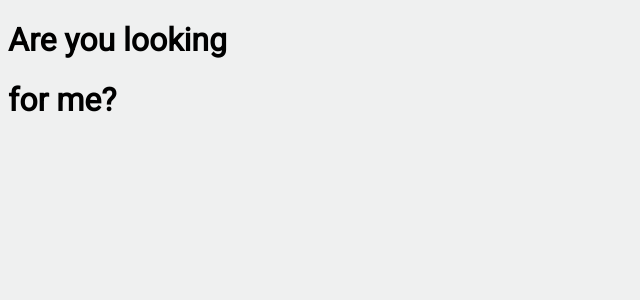
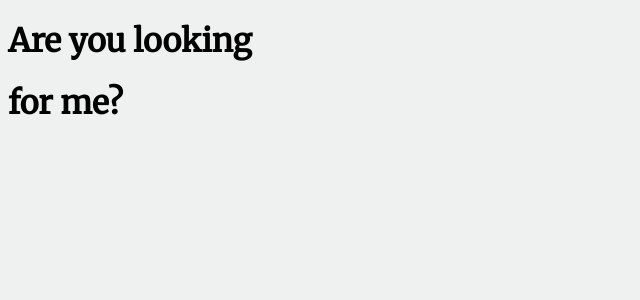
Before and after one commit to demee/demee.github.io, a Jekyll site: the page built from index.md, in a window 1280 px wide. Shown: the top 300 px of the page, without its empty margins (0-640 px from the left). Built offline with Jekyll 4.4.1, drawn with Linux system fonts in a browser that asks for light colours; our own code applies the rules of GitHub Pages for plain Markdown files.

Commit message:
Bigger fonts

```diff
--- a/_includes/header.html
+++ b/_includes/header.html
@@ -7,6 +7,7 @@
   <link rel="manifest" href="/site.webmanifest">
   <meta name="msapplication-TileColor" content="#da532c">
   <meta name="theme-color" content="#ffffff">
+  <link href="https://fonts.googleapis.com/css?family=Merriweather&display=swap" rel="stylesheet">
   {%- seo -%}
   <link rel="stylesheet" href="{{ '../assets/css/style.css' | relative_url }}">
   {%- feed_meta -%}
--- a/_sass/main.sass
+++ b/_sass/main.sass
@@ -4,3 +4,8 @@
 body
   font-family: 'Roboto', sans-serif
   background-color: $color-background
+
+h1
+  font-family: 'Merriweather', serif
+  font-weight: bolder
+  font-size: xx-large
```
Also changed, not shown: Gemfile.lock.
